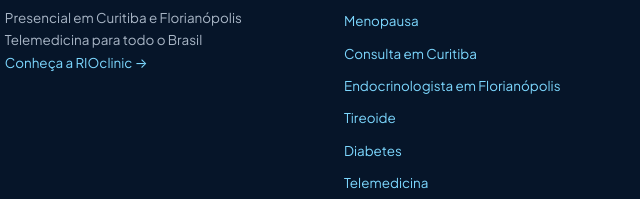
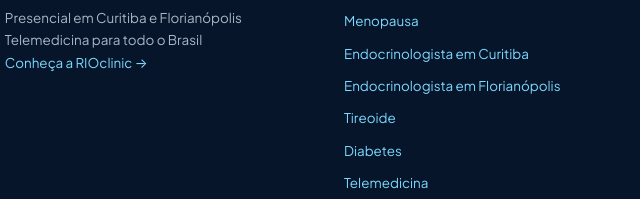
Before and after one commit to drrenangirotto/dr-renan-girotto-site, a plain HTML site: page saude-hormonal-masculina/index.html in a window 1280 px wide. Shown: the part 3838-4037 px from the top of the page, 527-1167 px from the left. Drawn offline with Linux system fonts and the light colour scheme.

Commit message:
Âncora Endocrinologista em Curitiba (saude-hormonal-masculina)

```diff
--- a/saude-hormonal-masculina/index.html
+++ b/saude-hormonal-masculina/index.html
@@ -10,7 +10,7 @@ gtag('js',new Date());gtag('config','G-B3N6NYVQSJ');</script><meta charset="utf-
 <div class="container"><p class="article-meta" style="padding:8px 0 32px">Conteúdo revisado por <a href="/dr-renan-girotto/">Dr. Renan Girotto</a> — Endocrinologista (CRM-PR 61319 · RQE 37880 · CRM-SC 44602 · RQE 30333) · Atualizado em novembro de 2026</p></div>
 </main>
 <section class="final-cta"><div class="container final-grid"><div><h2>Sintomas têm causa — e a causa vem antes do tratamento</h2><p>Agende uma avaliação endocrinológica.</p></div><a class="btn" href="https://wa.me/5541988551098">Falar com a equipe</a></div></section>
-<footer class="site-footer"><div class="container"><div class="footer-grid"><div><h3>Dr. Renan Girotto</h3><p>Endocrinologia e Metabologia · Clínica Médica.</p></div><div><h3>Atendimento</h3><p>Presencial em Curitiba e Florianópolis<br>Telemedicina para todo o Brasil</p><p><a href="https://rioclinic.com.br/">Conheça a RIOclinic →</a></p></div><div><h3>Relacionados</h3><ul><li><a href="/menopausa-climaterio/">Menopausa</a></li><li><a href="/endocrinologista-curitiba/">Consulta em Curitiba</a></li><li><a href="/endocrinologista-florianopolis/">Endocrinologista em Florianópolis</a></li><li><a href="/tireoide/">Tireoide</a></li><li><a href="/diabetes/">Diabetes</a></li><li><a href="/telemedicina-endocrinologia/">Telemedicina</a></li><li><a href="/duvidas-frequentes/">Dúvidas frequentes</a></li><li><a href="/blog/">Blog</a></li></ul></div></div><div class="legal">CRM-PR 61319 · RQE 37880/37881 · CRM-SC 44602 · RQE 30328/30333 · CRM-RJ 52.0111202-3 · RQE 44048/45203</div></div></footer><div class="mobile-cta"><a class="btn btn-primary" href="https://wa.me/5541988551098">Agendar pelo WhatsApp</a></div>
+<footer class="site-footer"><div class="container"><div class="footer-grid"><div><h3>Dr. Renan Girotto</h3><p>Endocrinologia e Metabologia · Clínica Médica.</p></div><div><h3>Atendimento</h3><p>Presencial em Curitiba e Florianópolis<br>Telemedicina para todo o Brasil</p><p><a href="https://rioclinic.com.br/">Conheça a RIOclinic →</a></p></div><div><h3>Relacionados</h3><ul><li><a href="/menopausa-climaterio/">Menopausa</a></li><li><a href="/endocrinologista-curitiba/">Endocrinologista em Curitiba</a></li><li><a href="/endocrinologista-florianopolis/">Endocrinologista em Florianópolis</a></li><li><a href="/tireoide/">Tireoide</a></li><li><a href="/diabetes/">Diabetes</a></li><li><a href="/telemedicina-endocrinologia/">Telemedicina</a></li><li><a href="/duvidas-frequentes/">Dúvidas frequentes</a></li><li><a href="/blog/">Blog</a></li></ul></div></div><div class="legal">CRM-PR 61319 · RQE 37880/37881 · CRM-SC 44602 · RQE 30328/30333 · CRM-RJ 52.0111202-3 · RQE 44048/45203</div></div></footer><div class="mobile-cta"><a class="btn btn-primary" href="https://wa.me/5541988551098">Agendar pelo WhatsApp</a></div>
 <div class="wa-float">
   <div class="wa-menu" id="waMenu" role="menu" aria-label="Escolha a unidade">
     <strong>Agendar pelo WhatsApp</strong>
```
